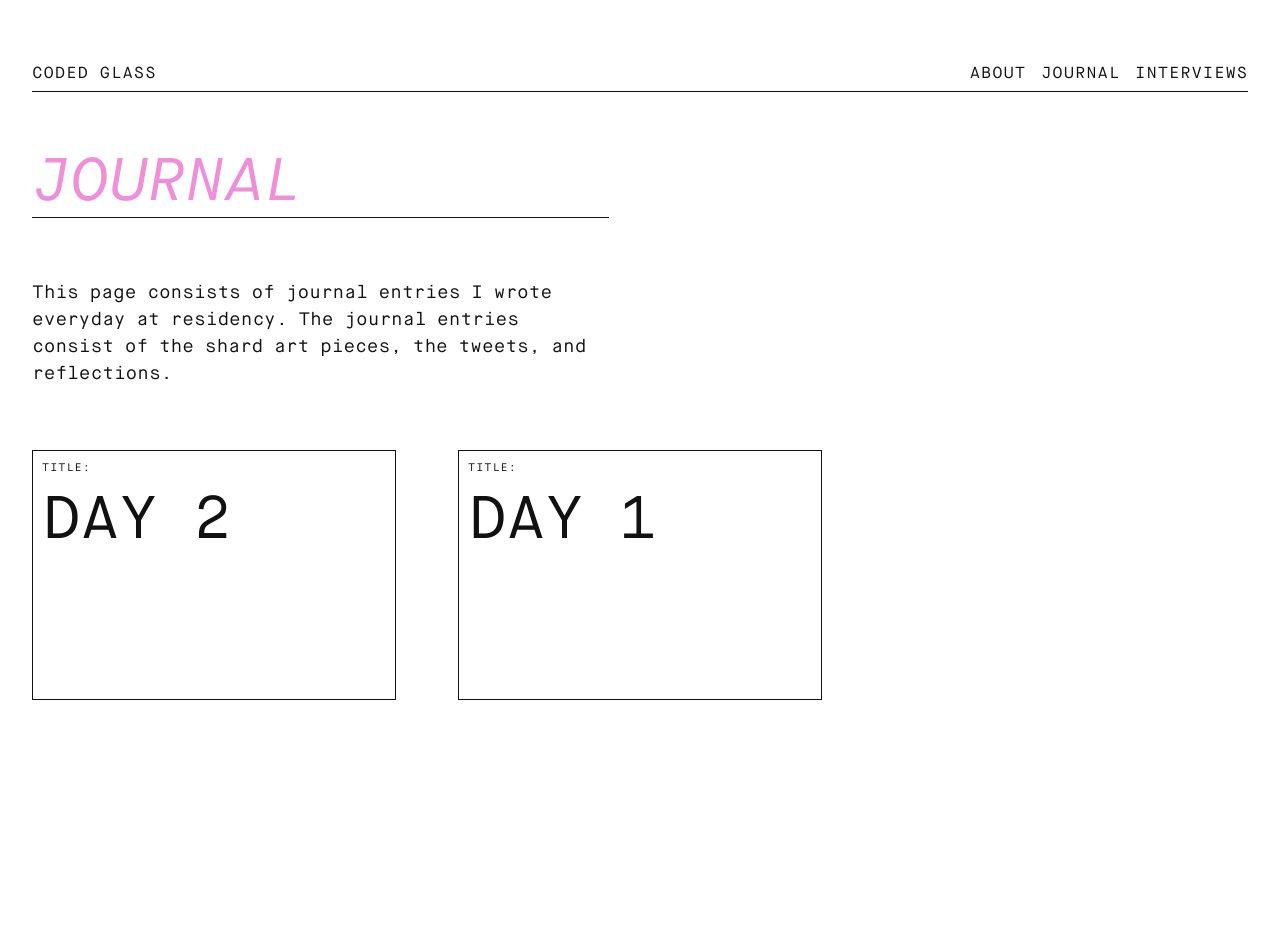
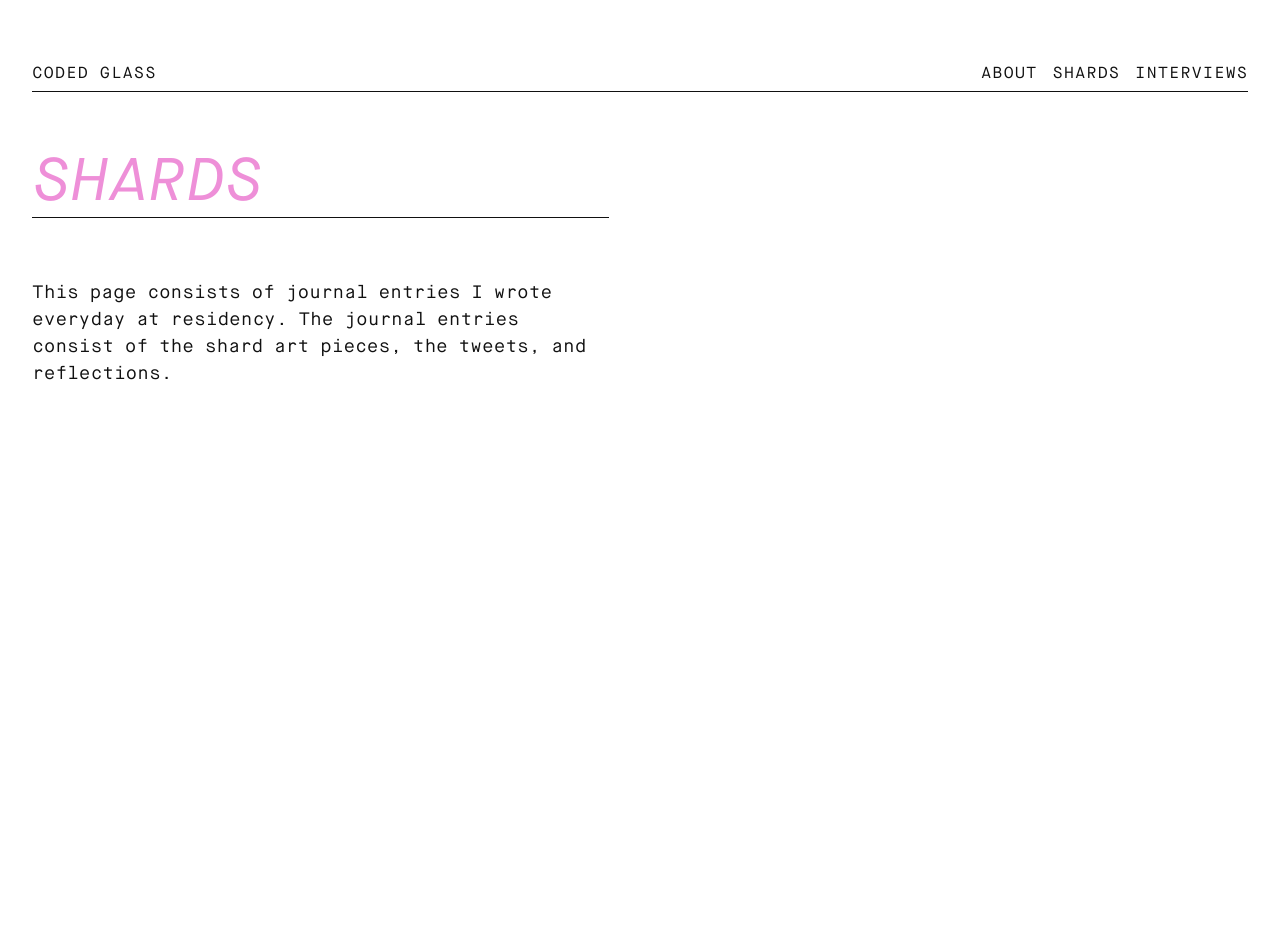
Before and after one commit to BrianaCamp/looking-glass, a Jekyll site: the page built from journal.markdown, in a window 1280 px wide. Built offline with Jekyll 4.4.1, drawn with Linux system fonts in a browser that asks for light colours; after the commit the page ends 900 px from its top, so only the background shows below that.

Commit message:
change journal directory to shards ref #26

```diff
--- a/_config.yml
+++ b/_config.yml
@@ -5,7 +5,7 @@ collections:
   interviews:
     title: Interviews
     output: true
-  journal:
+  shards:
     title: Posts
     output: true
   posts:
@@ -27,10 +27,10 @@ defaults:
     keywords: ''
 - scope:
     path: ''
-    type: journal
+    type: shards
   values:
     layout: post
-    permalink: "/journal/:title/"
+    permalink: "/shards/:title/"
     author: ''
     tweet: ''
     image: ''
--- a/_includes/header.html
+++ b/_includes/header.html
@@ -20,7 +20,7 @@
             <nav class="site-nav" role="navigation">
                 <ul class="site-nav__list">
                     <li><a href="/about/"{% if page.url contains "/about/" %} class="is-active"{% endif %}>about</a></li>
-                    <li><a href="/journal/"{% if page.url contains "/journal/" %} class="is-active"{% endif %}>Journal</a></li>
+                    <li><a href="/shards/"{% if page.url contains "/shards/" %} class="is-active"{% endif %}>Shards</a></li>
                     <li><a href="/interviews/"{% if page.url contains "/interviews/" %} class="is-active"{% endif %}>Interviews</a></li>
                 </ul>
             </nav>
--- a/_layouts/journal.html
+++ b/_layouts/shards.html
@@ -4,7 +4,7 @@ layout: page
 
 <section class="section section--medium">
     <ul class="grid small--grid--2up large--grid--3up">
-        {% for post in site.journal reversed %}
+        {% for post in site.shards reversed %}
             <li class="grid__item">
                 <a class="box-content box-content--journal" href="{{ post.url }}">
                     <p class="box-content__title">title:</p>
--- a/journal.markdown
+++ b/journal.markdown
@@ -1,9 +1,9 @@
 ---
-title: Journal
+title: Shards
 date: 2018-07-13 01:26:00 Z
 description: This page consists of journal entries I wrote everyday at residency.
   The journal entries consist of the shard art pieces, the tweets, and reflections.
-layout: journal
+layout: shards
 ---
 
 This page consists of journal entries I wrote everyday at residency. The journal entries consist of the shard art pieces, the tweets, and reflections.
```
